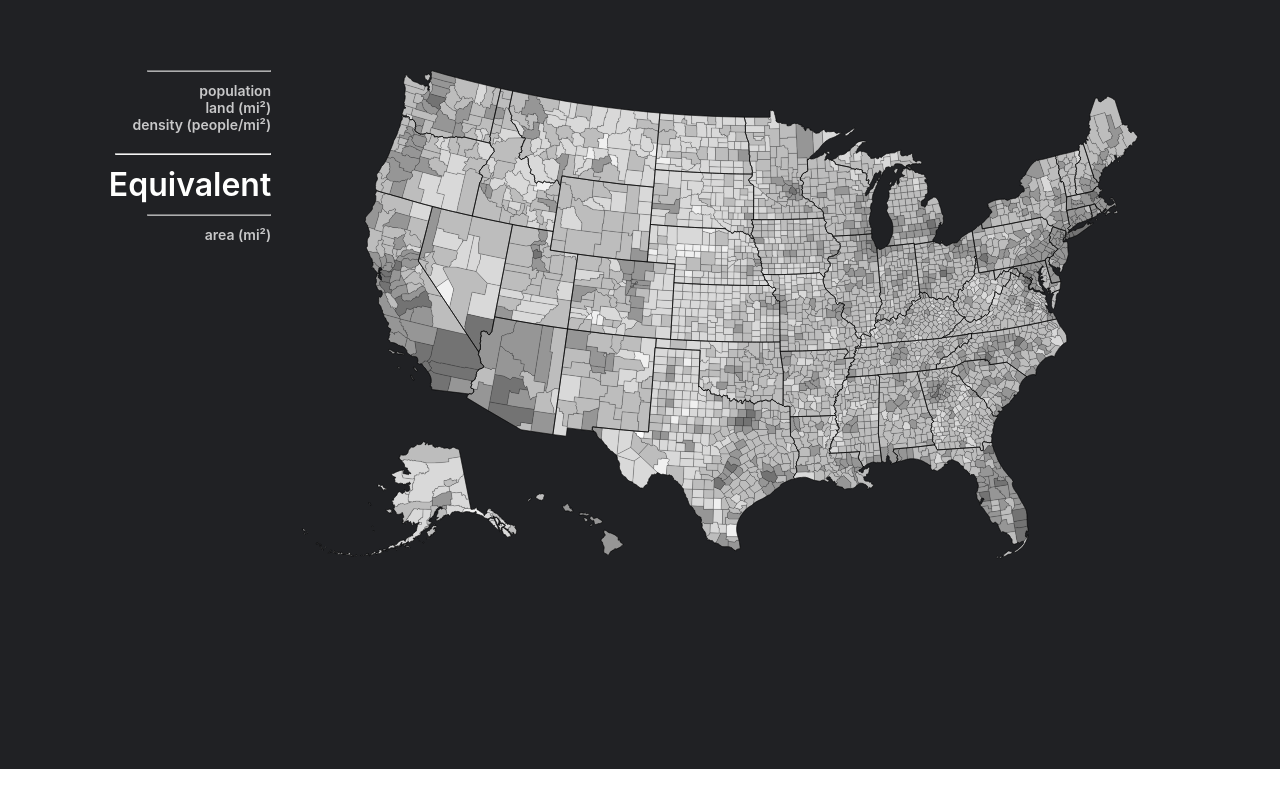
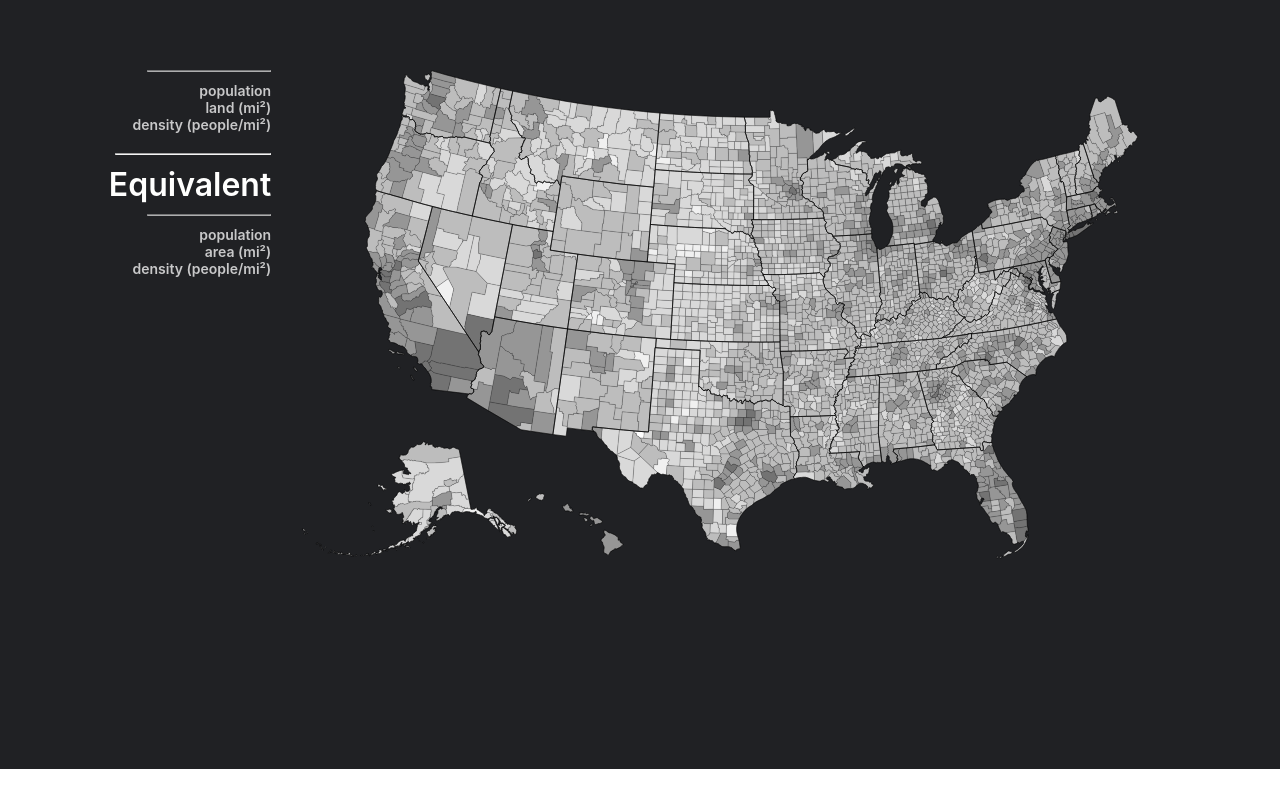
Before and after one commit to bernardkung/popmap, a React (Create React App) app: page / in a window 1280 px wide. Built offline with nearby package versions, Linux system fonts and the light colour scheme.

Commit message:
datacard has neighbor populations, maybe

```diff
--- a/src/App.js
+++ b/src/App.js
@@ -65,6 +65,7 @@ function App() {
           activeCounty={activeCounty}
           neighborhood={neighborhood}
           countydata={countydata}
+          popdata={popdata}
         />
 
         { !loading && <Geopleth
--- a/src/components/Datacard.js
+++ b/src/components/Datacard.js
@@ -2,12 +2,13 @@
 import { useState, useEffect } from "react"
 import Dataslot from "./Dataslot"
 
-const Datacard = ({ activeCounty, neighborhood, countydata }) => {
+const Datacard = ({ activeCounty, neighborhood, countydata, popdata }) => {
 
   const [ activeLoaded, setActiveLoaded ] = useState(false)
   const [ neighborhoodLoaded, setNeighborhoodLoaded ] = useState(false)
+  const [ popLoaded, setPoploaded ] = useState(false)
   const [ countyProperties, setCountyProperties ] = useState()
-  // const [ activeData, setActiveData ] = useState()
+  const [ popdict, setPopdict ] = useState()
   const [ activeData, setActiveData ] = useState({
     NAMELSAD: null,
     STATE_NAME: null,
@@ -44,6 +45,15 @@ const Datacard = ({ activeCounty, neighborhood, countydata }) => {
     }
   }, [ countydata ])
 
+  // Once population data loads in
+  useEffect(()=>{
+    if (popdata) {
+      setPopdict(
+        popdata.reduce((dict, p) => (dict[p.STATE + p.COUNTY] = p, dict), {})
+      )
+      setPoploaded(true)
+    }
+  }, [ popdata ])
 
   // Active Data Infrastructure
   useEffect(()=>{
@@ -68,17 +78,23 @@ const Datacard = ({ activeCounty, neighborhood, countydata }) => {
 
   // Neighbor Data Infrastructure
   useEffect(()=>{
-    if (neighborhoodLoaded) {
+    if (neighborhoodLoaded && popLoaded) {
       const nProperties = countyProperties.filter(c=>neighborhood.includes(c.GEOID))
 
       const nALand = nProperties.reduce((acc, neighbor) => acc + parseInt(neighbor.ALAND), 0)
       const nAWater = nProperties.reduce((acc, neighbor) => acc + parseInt(neighbor.AWATER), 0)
       const nATotal = ( nALand + nAWater ) * mToMi
 
-      setNeighborData({ nALand, nAWater, nATotal })
+      const nPop = neighborhood
+        .map(n => popdict[n].POPESTIMATE2022)
+        .reduce((acc, val)=>acc + parseInt(val), 0)
+      const nDensity = nPop/nATotal
+
+      setNeighborData({ nALand, nAWater, nATotal, nPop, nDensity })
 
     }
   }, [neighborhood])
+
 
 
   return (
@@ -111,9 +127,19 @@ const Datacard = ({ activeCounty, neighborhood, countydata }) => {
       <span className="countyName">Equivalent</span>
       <hr className="subhr"/>
       <Dataslot
+        id="neighborhoodPopulation"
+        value={ prettify(neighborData.nPop) }
+        label="population"
+      />
+      <Dataslot
         id="neighborhoodArea"
         value={ prettify(neighborData.nATotal) }
         label="area (mi²)"
+      />
+      <Dataslot
+        id="neighborhoodDensity"
+        value={ prettify(neighborData.nDensity) }
+        label="density (people/mi²)"
       />
 
     </div>
--- a/src/components/Geopleth.js
+++ b/src/components/Geopleth.js
@@ -212,18 +212,6 @@ const Geopleth = ({
           />
         ))}
 
-        {/* Neighborhood mesh */}
-        <path
-          d={geoGenerator(neighborMesh)}
-          style={{
-              fill: "none",
-              stroke: "#00EDFF",
-              strokeLinejoin:"round",
-              strokeWidth:"2",
-            }}
-          id={"mesh"}
-        />
-
         {/* States */}
         {states.features.map(feature=>(
           <Path
@@ -236,6 +224,18 @@ const Geopleth = ({
             valuemap={valuemap}
           />
         ))}
+
+        {/* Neighborhood mesh */}
+        <path
+          d={geoGenerator(neighborMesh)}
+          style={{
+              fill: "none",
+              stroke: "#00EDFF",
+              strokeLinejoin:"round",
+              strokeWidth:"2",
+            }}
+          id={"mesh"}
+        />
       </svg>
   </div>
   )
```
